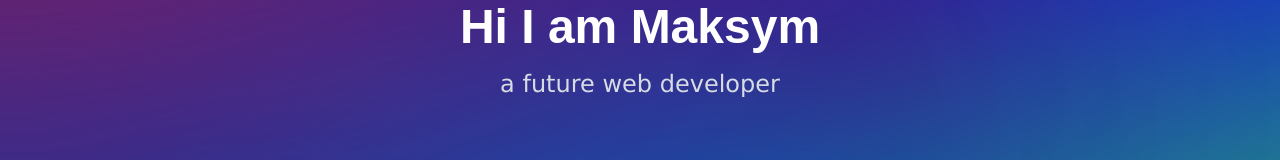
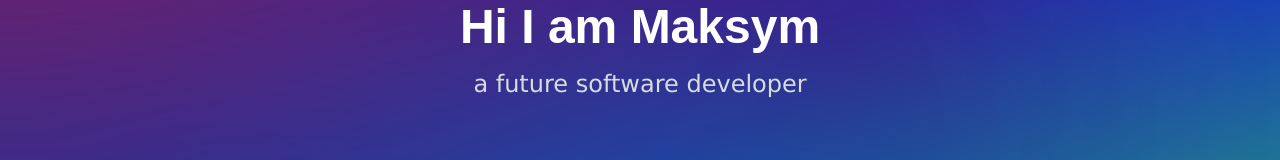
Before and after one commit to catmika/CV, a plain HTML site: page index.html in a window 1280 px wide. Shown: the part 352-512 px from the top of the page. Drawn offline with Linux system fonts and the light colour scheme; a web font is replaced by a local one.

```diff
--- a/index.html
+++ b/index.html
@@ -26,7 +26,7 @@
 
     <section id="about" class="welcome-section gradient-dark">
       <h1>Hi I am Maksym</h1>
-      <p class="main-label">a future web developer</p>
+      <p class="main-label">a future software developer</p>
     </section>
 
     <section id="ed" class="education color-primary-dark">
```
